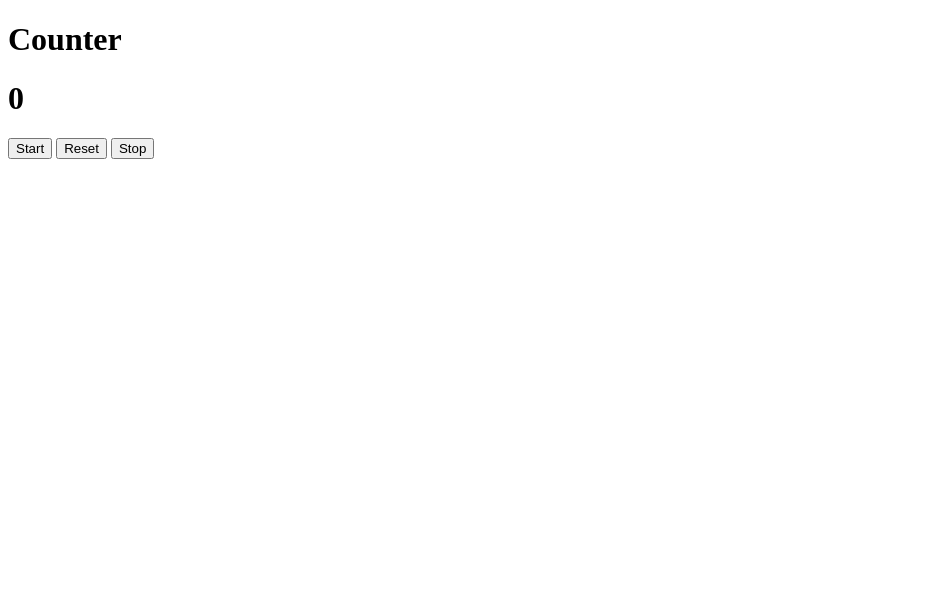
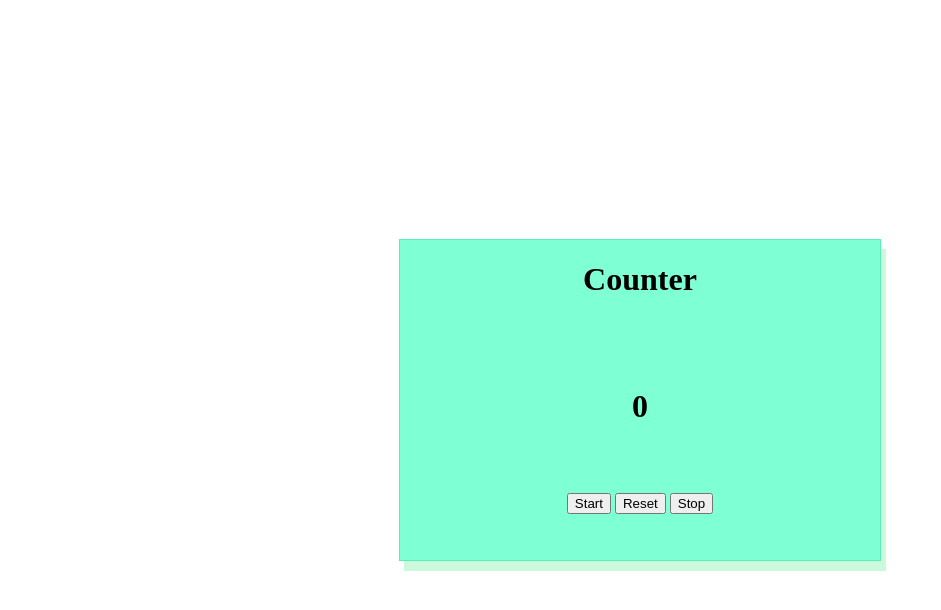
Before and after one commit to DomingosManuelFranco/Time-Counter, a plain HTML site: page index.html in a window 1280 px wide. Shown: the whole page, without its empty margins (0-941 px from the left). Drawn offline with Linux system fonts and the light colour scheme.

Commit message:
css and html files almost done

```diff
--- a/index.html
+++ b/index.html
@@ -8,6 +8,7 @@
     <title>Time Counter</title>
 </head>
 <body>
+    <main id="box">
         <div class="container">
             <div class="text">
                 <h1 id="counter">Counter</h1>
@@ -22,7 +23,7 @@
                 <button id="stopBtn">Stop</button>
             </div>
         </div>
-
+    </main>
     <script src="script.js"></script>
 </body>
 </html>
--- a/style.css
+++ b/style.css
@@ -0,0 +1,25 @@
+
+body{
+    margin: 0;
+}
+
+#box {
+    margin: 0;
+    display: grid;
+    place-items: center;
+    min-height: 100vh;
+}
+
+.container {
+    display: grid;
+    width: 30rem;
+    height: 20rem;
+    text-align: center;
+    background: aquamarine;
+    border: 1px solid #5deeb8;
+    box-shadow: 5px 10px #caf9de;
+}
+
+#counter {
+
+}
```
Lines whose indentation alone changed are shown as unchanged.
